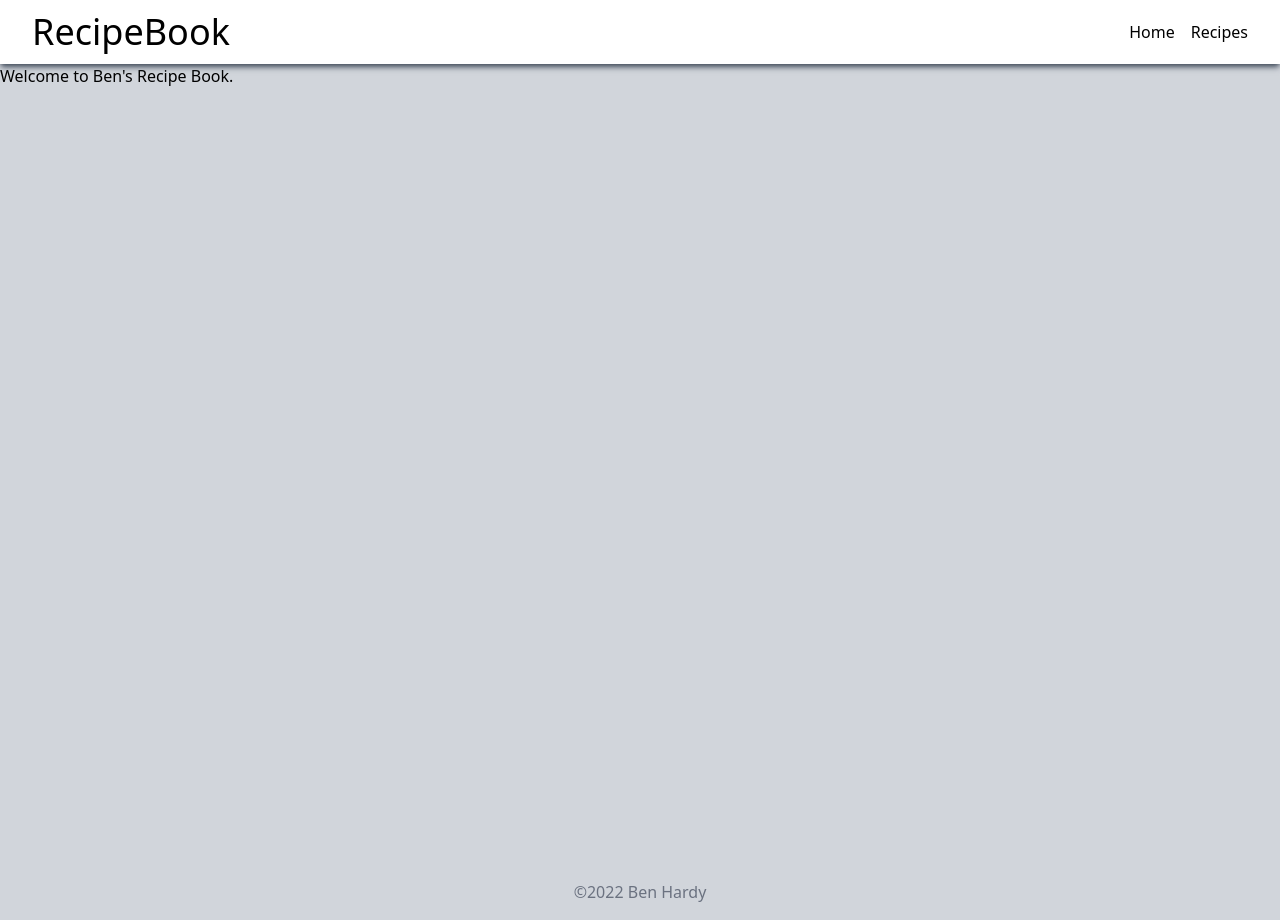
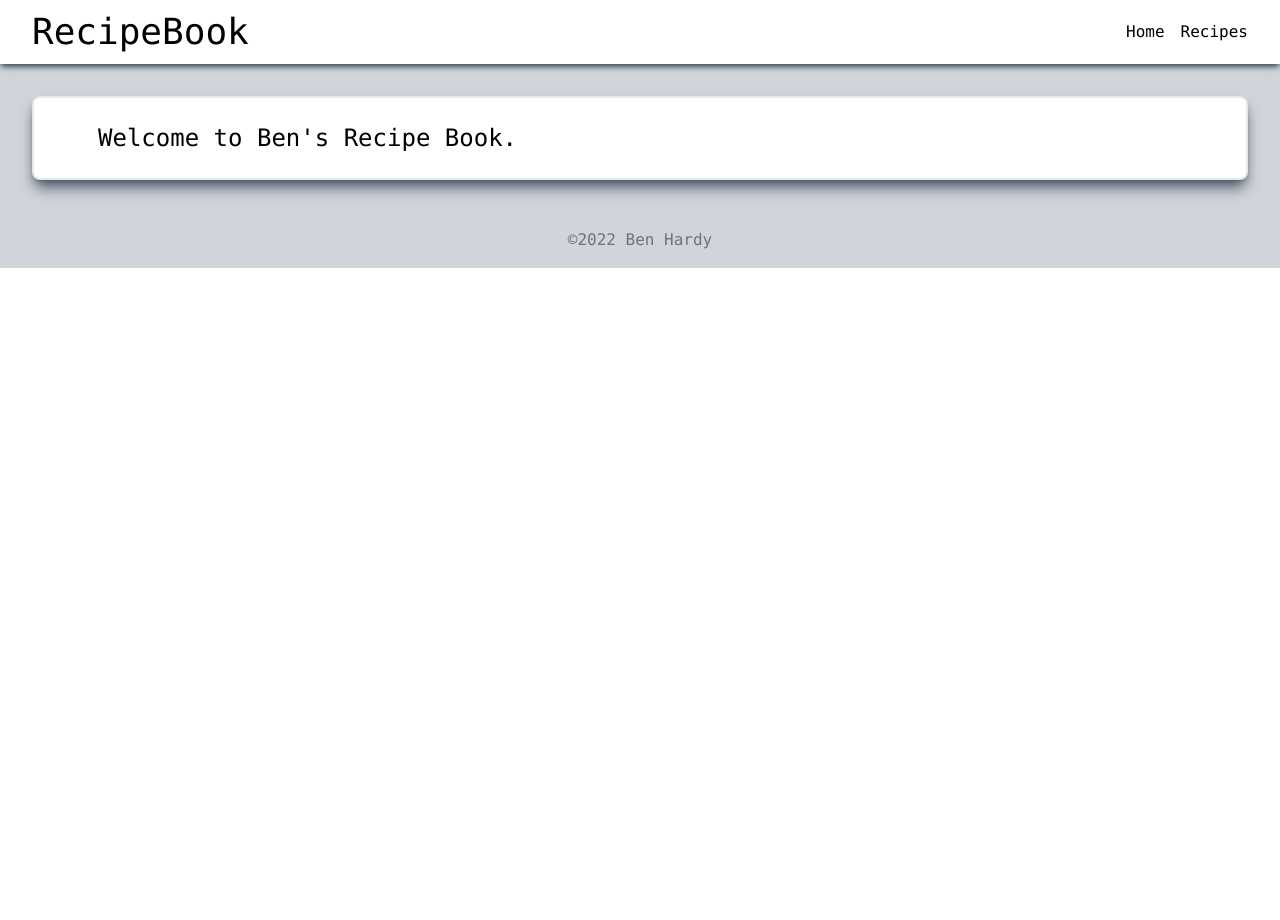
Before and after one commit to Ben-Hardy/recipebook, a React (Vite) app: page / in a window 1280 px wide. After the commit the page ends 800 px from the top, so only its background shows below. Built offline with nearby package versions, Linux system fonts and the light colour scheme.

Commit message:
did some reformatting and cleaning up of several files since the whitespace was a mess. now I just have to finish off the homepage and figure out where to go from there.

```diff
--- a/src/App.jsx
+++ b/src/App.jsx
@@ -1,13 +1,11 @@
-import { useState } from 'react'
 import { Outlet, useLocation } from "react-router-dom"
 import NavBar from "./components/NavBar"
 import './index.css'
-import Home from './routes/home';
 import Footer from './components/Footer';
 
 export default function App() {
 	return (
-		<div className=" bg-gray-300"
+		<div className=" bg-gray-300 font-mono"
 		>
 			<NavBar />
 			<Outlet />
--- a/src/components/NavBar.jsx
+++ b/src/components/NavBar.jsx
@@ -1,9 +1,6 @@
-import { render } from "react-dom";
 import { Link } from "react-router-dom";
-import { useState} from "react";
 
 export default function NavBar() {
-
 	return (
 		<div className="max-w-full sticky top-0 z-50">
 			<nav className="relative w-full flex flex-wrap items-center justify-between py-3 shadow-md shadow-gray-600 bg-white">
@@ -16,9 +13,7 @@ export default function NavBar() {
 						<Link to="/" className="px-2 hover:text-gray-700">Home</Link>
 						<Link to="/recipes" className="px-2 hover:text-gray-700">Recipes</Link>
 					</div>
-
 				</div>
-
 			</nav>
 		</div>
 	);
--- a/src/main.jsx
+++ b/src/main.jsx
@@ -15,19 +15,9 @@ ReactDOM.render(
 			<Route path="/" element={<App />} >
 				<Route path="/" element={<Home />} />
 				<Route path="/recipes" element={<Recipes />}>
-					<Route
-						index
-						element={
-							<main style={{ padding: "1rem"}}>
-								<p>Pick a recipe!</p>
-							</main>
-						}/>
-
 				</Route>
 				<Route path="/recipes/:recipeSlug" element={<Recipe />} />
-
 			</Route>
-
 		</Routes>
 	</BrowserRouter>,
 	rootElement
--- a/src/routes/home.jsx
+++ b/src/routes/home.jsx
@@ -1,11 +1,14 @@
 export default function Home() {
 	return (
-		<div className="h-screen">
-			<p>
-				Welcome to Ben's Recipe Book.
-			</p>
+		<div className="h-full">
+				<div className="grid grid-cols-1 gap-8 px-8 my-8">
+				<div className="bg-white border-2 rounded-lg py-6 shadow-lg shadow-gray-600">
+					<h1 className="text-2xl px-16 font-medium">
+						Welcome to Ben's Recipe Book.
+					</h1>
+				</div>
+			</div>
 		</div>
-
 	)
 
 }
--- a/src/routes/recipe.jsx
+++ b/src/routes/recipe.jsx
@@ -14,9 +14,6 @@ export default function Recipe() {
 				<Link to="/recipes" className="w-fit bg-gray-100 hover:bg-white py-4 px-8 rounded-lg shadow-lg shadow-gray-600 hover:shadow-gray-900 hover:scale-105">Go Back</Link>
 
 				<div className="bg-white border-2 rounded-lg py-6 shadow-lg shadow-gray-600">
-
-
-
 
 					<img src={"../img/" + recipe.imageName} className="scale-90 " />
 					<h2 className="text-2xl py-4 font-semibold px-16">{recipe.name}</h2>
--- a/src/routes/recipes.jsx
+++ b/src/routes/recipes.jsx
@@ -1,5 +1,4 @@
-import { NavLink, Outlet, useSearchParams } from "react-router-dom"
-
+import { NavLink, useSearchParams } from "react-router-dom"
 import { getRecipes } from "../recipe_data"
 
 export default function Recipes() {
@@ -7,7 +6,6 @@ export default function Recipes() {
 	let [searchParams, setSearchParams] = useSearchParams();
 
 	return (
-
 		<div className="">
 			<div className="my-8 bg-gray-300 text-center text-gray-600">
 				Search for a recipe:
@@ -20,18 +18,18 @@ export default function Recipes() {
 							setSearchParams({});
 						}
 					}}
-							className=" mx-2 px-2 bg-gray-100 focus:bg-white text-center border-2 rounded-lg shadow-sm shadow-gray-600 focus:shadow-gray-900"
+					className=" mx-2 px-2 bg-gray-100 focus:bg-white text-left border-2 rounded-lg shadow-sm shadow-gray-600 focus:shadow-gray-900"
 				/>
 			</div>
 			<nav className={"grid grid-cols-1 md:grid-cols-2 lg:grid-cols-3 gap-8 px-8 my-8"}>
 
-					{recipes.filter(recipe => {
+				{recipes
+				.filter(recipe => {
 					let filter = searchParams.get("filter");
 					if (!filter) return true;
 					let recipe_name = recipe.name.toLowerCase();
 					return recipe_name.includes(filter.toLowerCase());
 				})
-
 				.map(recipe => (
 					<NavLink
 					to={`/recipes/${recipe.slug}`}
@@ -43,11 +41,8 @@ export default function Recipes() {
 							<p className="px-2">{recipe.description}</p>
 						</div>
 					</NavLink>
-					)
-
-					)}
+				))}
 			</nav>
-
 		</div>
 	)
 }
```
Lines whose indentation alone changed are shown as unchanged.
